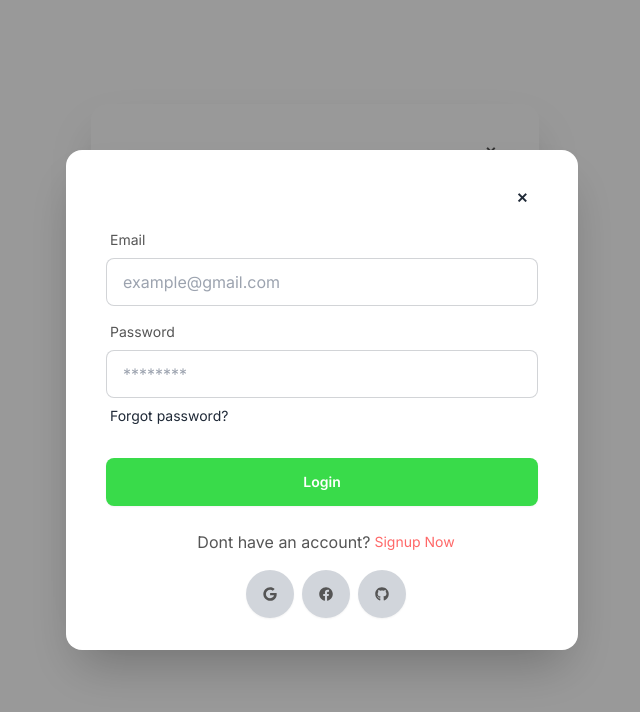
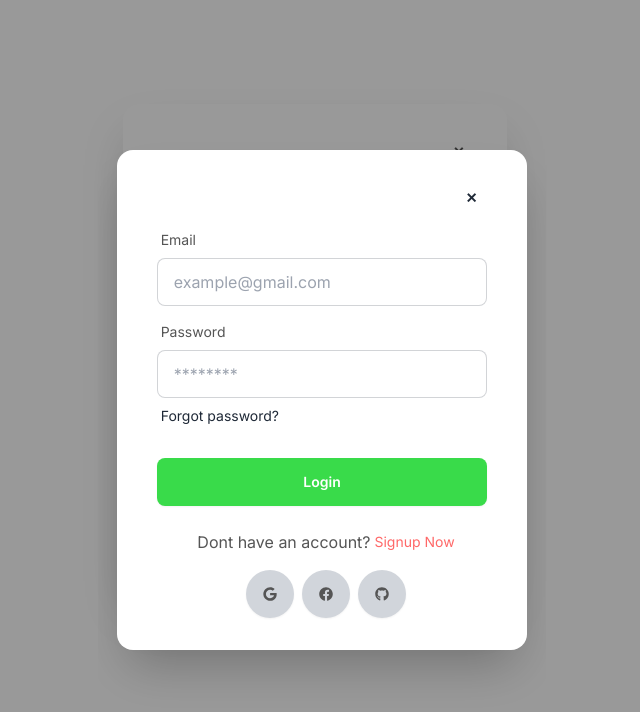
Before and after one commit to erfanheshmati/mern-food, a React (Vite) app in the folder client/: page /signup in a window 1280 px wide. Both pictures are taken after a click on the button "Login". Shown: the top 712 px of the page, without its empty margins (318-958 px from the left). Built offline with nearby package versions, Linux system fonts and the light colour scheme; no server answers.

Commit message:
ui optimized

```diff
--- a/client/src/components/Modal.jsx
+++ b/client/src/components/Modal.jsx
@@ -43,7 +43,7 @@ export default function Modal() {
     }
 
     return (
-        <dialog dialog id="my_modal" className="modal modal-middle sm:modal-middle" >
+        <dialog dialog id="my_modal" className="modal modal-middle sm:modal-middle max-w-md mx-auto" >
             <div className="modal-box bg-white pt-0 md:pt-2">
                 <div className="modal-action flex-col">
                     <form className="card-body p-0 md:px-4 md:pt-0 md:pb-4" method='dialog' onSubmit={handleSubmit(onSubmit)}>
--- a/client/src/components/Navbar.jsx
+++ b/client/src/components/Navbar.jsx
@@ -9,6 +9,7 @@ export default function Navbar() {
     const [isSticky, setIsSticky] = useState(false)
 
     const { user } = useContext(AuthContext)
+    console.log(user)
 
     useEffect(() => {
         const handleScroll = () => {
--- a/client/src/components/Signup.jsx
+++ b/client/src/components/Signup.jsx
@@ -9,7 +9,7 @@ import toast, { Toaster } from 'react-hot-toast'
 export default function Signup() {
     const { register, handleSubmit, formState: { errors } } = useForm();
 
-    const { createUser, loading } = useContext(AuthContext)
+    const { createUser } = useContext(AuthContext)
 
     const [errorMessage, setErrorMessage] = useState("")
 
@@ -36,7 +36,7 @@ export default function Signup() {
         <>
             <Toaster />
             <div className='bg-white min-h-screen px-4 pt-28 md:pt-72 lg:pt-28 xl:pt-20 2xl:pt-44'>
-                <div className='max-w-md bg-white shadow-2xl rounded-2xl w-full mx-auto'>
+                <div className='max-w-sm bg-white shadow-2xl rounded-2xl w-full mx-auto'>
                     <div className="modal-action text-secondary flex flex-col">
                         <form className="card-body" method='dialog' onSubmit={handleSubmit(onSubmit)}>
                             {/* close btn */}
```
